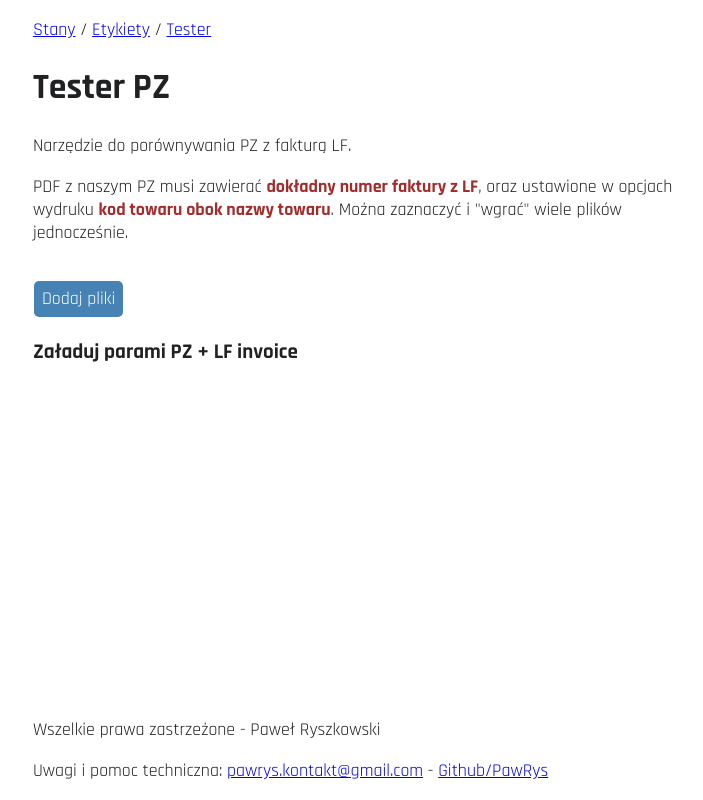
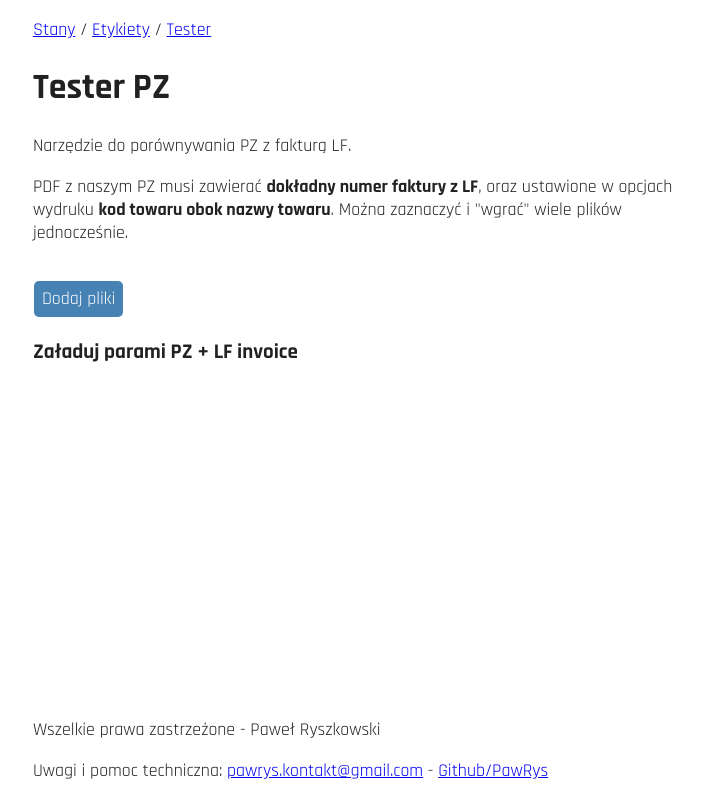
Before and after one commit to PawRys/PurchaseComparator, a Vue app: page / in a window 1280 px wide. Shown: the whole page, without its empty margins (285-988 px from the left). Built offline with nearby package versions, Linux system fonts and the light colour scheme.

Commit message:
invalid restyle

```diff
--- a/src/App.vue
+++ b/src/App.vue
@@ -277,8 +277,19 @@ div {
   margin-block: 1em;
   white-space: break-spaces;
 }
+</style>
 
-b {
-  color: brown;
+<style>
+.invalid {
+  line-height: 1.6;
+}
+
+.invalid b {
+  font-weight: 600;
+  outline-color: crimson;
+  outline-style: solid;
+  outline-width: 1px;
+  padding: 0px 2px;
+  margin: 0px 2px;
 }
 </style>
```
